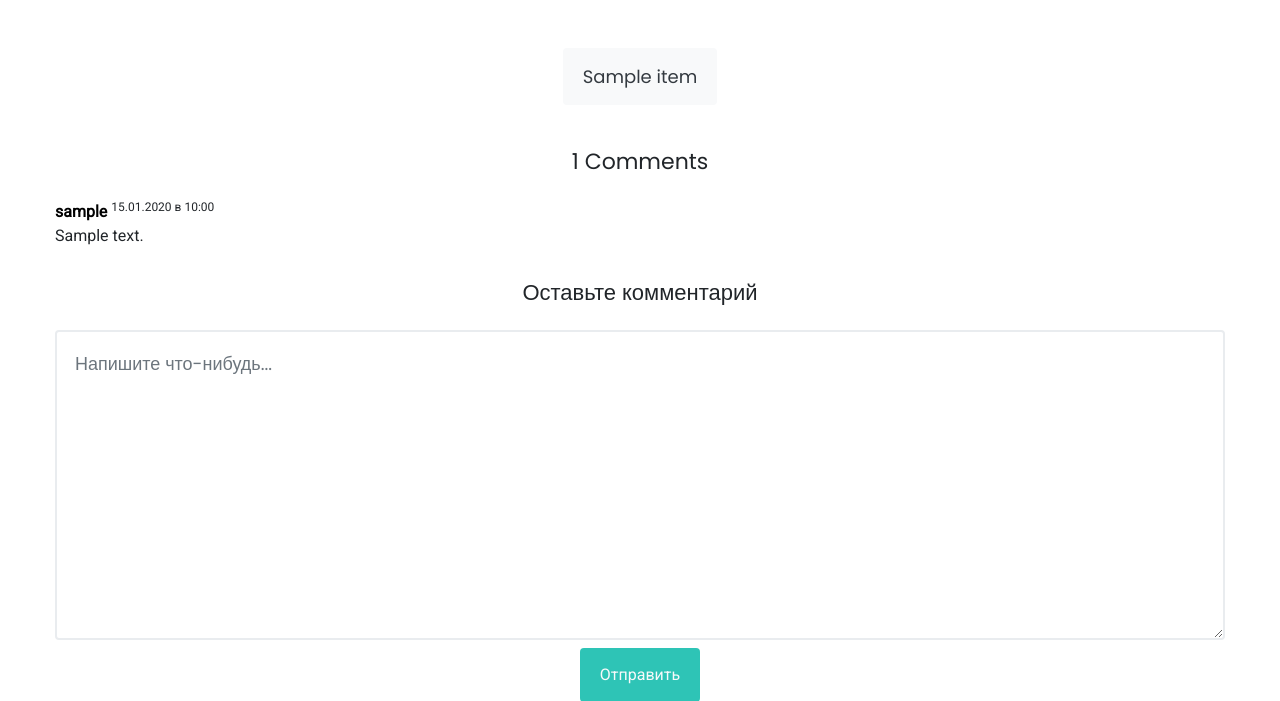
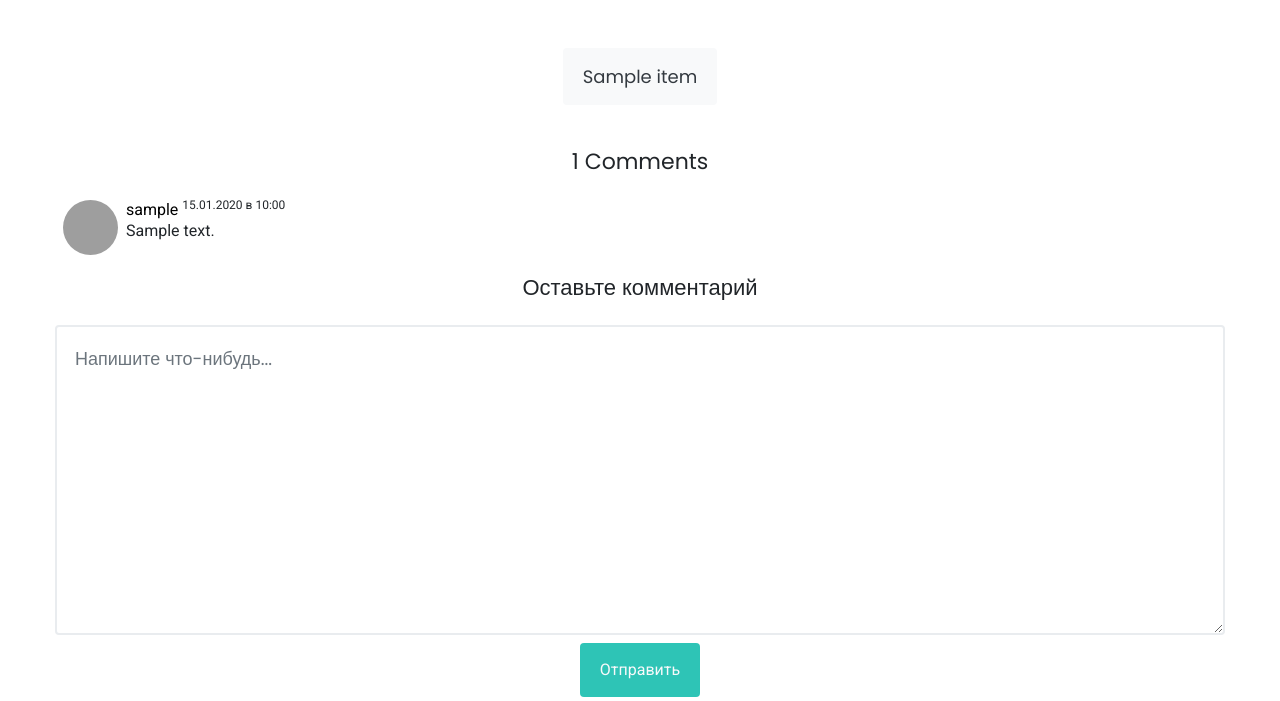
Before and after one commit to Gxldz21/SocialClub, a Django app: template templates/posts/post_detail.html in a window 1280 px wide. Shown: the part 338-1039 px from the top of the page. Run offline with Django 4.2, Linux system fonts and the light colour scheme; the template is opened without the code that fills it: most values are stand-ins (such as "Sample title", 1, 10 or a date in 2020); some libraries are stand-ins or nearby versions; grey boxes are pictures that could not be loaded.

Commit message:
add avatar on the post detail page

```diff
--- a/multiclub/views.py
+++ b/multiclub/views.py
@@ -276,8 +276,9 @@ def comment(request, post_id):
 @login_required
 def delete_com(request, com_id):
     com = get_object_or_404(Comment, pk=com_id)
+    post = Comment.objects.filter(pk=com_id).first().post
     com.delete()
-    return redirect(f'social:main')
+    return redirect('social:post_detail', post.pk)
 
 
 def page_not_found(request, exception):
--- a/templates/includes/header.html
+++ b/templates/includes/header.html
@@ -32,10 +32,10 @@
           aria-expanded="false">
             {% if pic %}
             <img src="/media/{{ pic }}"
-               alt="mdo" width="32" height="32" class="rounded-circle">
+               alt="mdo" width="35" height="35" class="rounded-circle">
             {% else %}
             <img src="/media/avatar/unknowuserpic.png"
-               alt="mdo" width="32" height="32" class="rounded-circle">
+               alt="mdo" width="35" height="35" class="rounded-circle">
             {% endif %}
         </a>
         <ul class="dropdown-menu text-small" style="position: absolute;">
--- a/templates/posts/post_detail.html
+++ b/templates/posts/post_detail.html
@@ -41,10 +41,6 @@
                 {% for com in tags %}
                 <a href="{% url  'social:tag' com.name %}" class="nav-link btn bg-light">{{com.name}}</a>
                 {% endfor %}
-<!--                <a href="#" class="nav-link btn bg-light">Food</a>-->
-<!--                <a href="#" class="nav-link btn bg-light">Lifestyle</a>-->
-<!--                <a href="#" class="nav-link btn bg-light">Techonogy</a>-->
-<!--                <a href="#" class="nav-link btn bg-light">Fashion</a>-->
             </div>
         </div>
                <div class="post-comments py-2">
@@ -53,16 +49,29 @@
                     <div class="comment-details">
                         <div class="comment-item py-2">
                             <div class="d-flex">
+                                <div class="avatar px-2">
+<!--                                    <img src="./assets/face/face3.jpg" class="rounded" alt="">-->
+                                                {% if pic %}
+                                                <img src="/media/{{ pic }}"
+                                                   alt="mdo" width="55" height="55" class="rounded-circle">
+                                                {% else %}
+                                                <img src="/media/avatar/unknowuserpic.png"
+                                                   alt="mdo" width="55" height="55" class="rounded-circle">
+                                                {% endif %}
+                                </div>
                                 <div class="comment-content">
+                                    <h5 class="display-2 m-0">
                                         <strong><a href="{% url  'social:profile' com.com_author.username %}" style="color: black; text-decoration: none"> {{ com.com_author.username }}</a></strong>
                                         {% if request.user.id == com.com_author_id %}
-                <sup>{{ com.com_date | date:'d.m.Y в H:i'}}	<a href="{% url  'social:com_del' com.id %}">&#10006;</a></sup>
+                                        <sup>{{ com.com_date | date:'d.m.Y в H:i'}}	<a href="{% url  'social:com_del' com.id %}" style="color: black; text-decoration: none">&#10006;</a></sup>
                                         {% else %}
                                         <sup>{{ com.com_date | date:'d.m.Y в H:i'}}</sup>
                                         {% endif %}
+                                    </h5>
                                     <p class="title-secondary text-dark">
                                          {{ com.com_text }}
                                     </p>
+
                                 </div>
                             </div>
                         </div>
```
Lines whose indentation alone changed are shown as unchanged.
